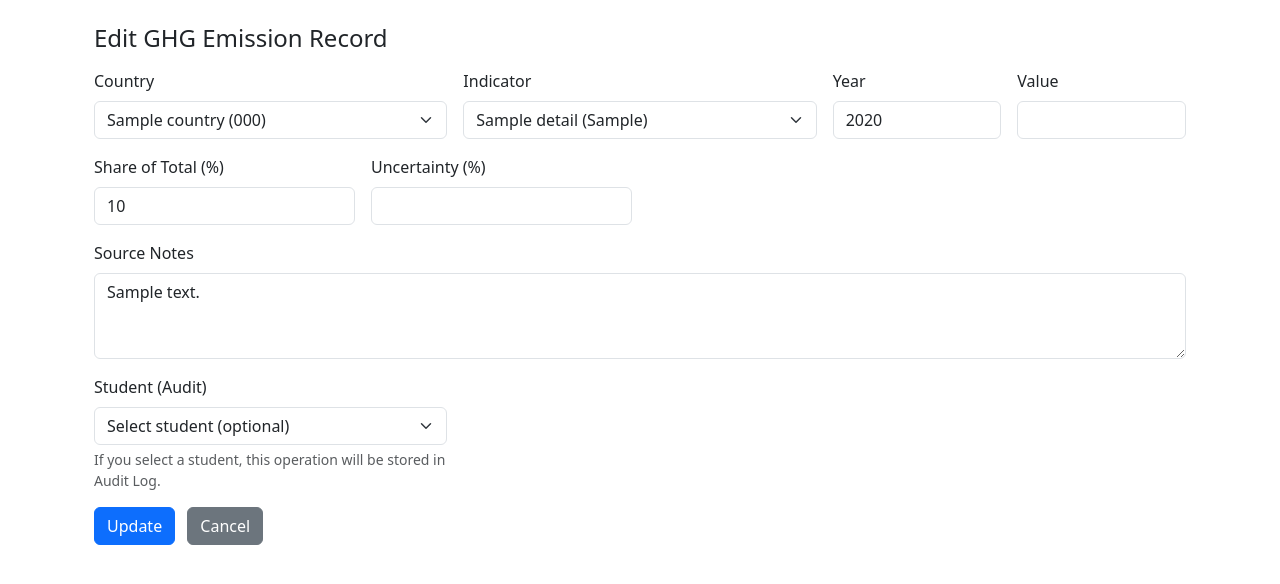
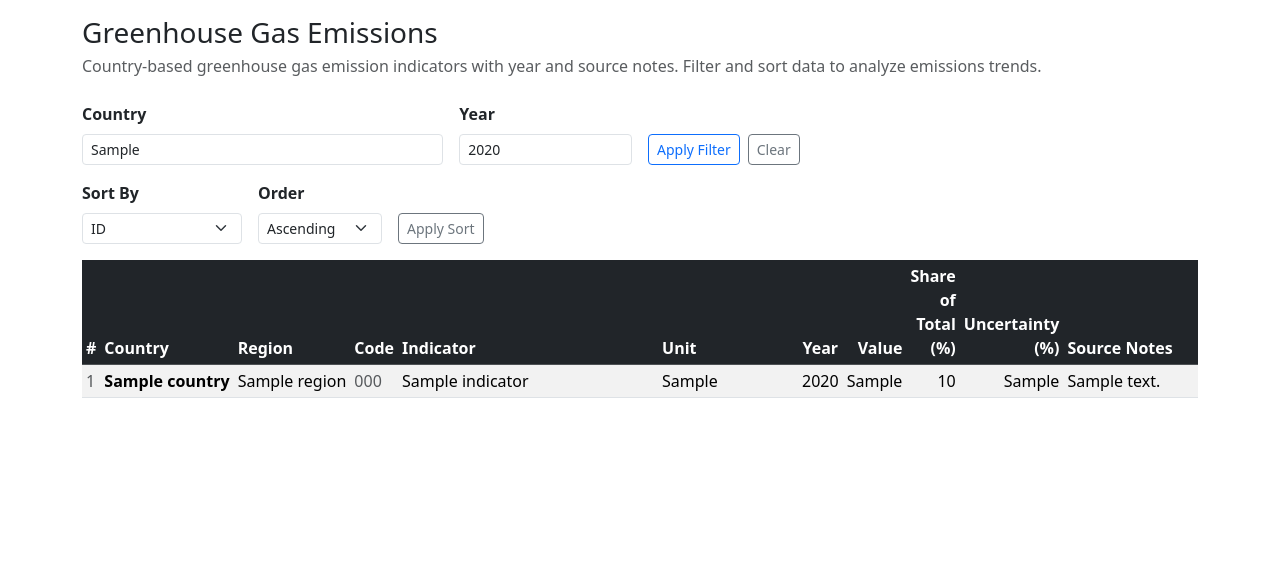
Before and after one commit to s4l1hs/Database-Management-System, a Flask app: template frontend/css/templates/ghg_form.html in a window 1280 px wide. Shown: the part 56-640 px from the top of the page. Run offline with Flask 3, Linux system fonts and the light colour scheme; tables that the repository leaves empty hold one stand-in row (values such as "Sample post"); the template is opened without the code that fills it: values that come from a table or form of the project are taken from there, most other values are stand-ins (such as "Sample title", 1, 10 or a date in 2020); parts of the project's set-up code (start-up, migrations or seed data) failed here and were passed over.

Commit message:
Update ghg_form.html

```diff
--- a/frontend/css/templates/ghg_form.html
+++ b/frontend/css/templates/ghg_form.html
@@ -1,165 +1,219 @@
 {% extends "base.html" %}
 
-{% block title %}GHG Emissions | {{ action }}{% endblock %}
+{% block title %}Greenhouse Gas Emissions{% endblock %}
 
 {% block content %}
-<div class="container mt-4">
-  <h1 class="h4 mb-3">
-    {{ "Add New GHG Emission Record" if action == "Add" else "Edit GHG Emission Record" }}
-  </h1>
+<div class="d-flex justify-content-between align-items-center mb-4">
+  <div>
+    <h1 class="h3 mb-1">Greenhouse Gas Emissions</h1>
+    <p class="text-muted mb-0">
+      Country-based greenhouse gas emission indicators with year and source notes. Filter and sort data to analyze emissions trends.
+    </p>
+  </div>
 
-  <form
-    method="post"
-    action="{% if action == 'Add' %}
-               {{ url_for('ghg.add_ghg') }}
-            {% else %}
-               {{ url_for('ghg.edit_ghg', id=record.row_id) }}
-            {% endif %}"
-    class="row g-3"
-  >
-    {# Country #}
-    <div class="col-md-4">
-      <label for="country_id" class="form-label">Country</label>
-      <select
-        id="country_id"
-        name="country_id"
-        class="form-select"
-        {% if action == 'Edit' %}disabled{% endif %}
-        required
-      >
-        <option value="" disabled
-          {% if action == 'Add' %}selected{% endif %}
-        >
-          Select country...
-        </option>
-        {% for c in countries %}
-          <option value="{{ c.country_id }}"
-            {% if action == 'Edit' and c.country_id == record.country_id %}selected{% endif %}
-          >
-            {{ c.country_name }} ({{ c.country_code }})
-          </option>
-        {% endfor %}
-      </select>
-      {% if action == 'Edit' %}
-        <div class="form-text">Country cannot be changed while editing.</div>
+  {% if session.get("team_no")|int == 1 %}
+    <a href="{{ url_for('ghg.add_ghg') }}" class="btn btn-primary">
+      <i class="fa-solid fa-plus"></i> Add New Record
+    </a>
   {% endif %}
 </div>
 
-    {# Indicator #}
+<!-- FILTER FORM -->
+<form method="get" class="row g-3 mb-3">
   <div class="col-md-4">
-      <label for="ghg_indicator_id" class="form-label">Indicator</label>
-      <select
-        id="ghg_indicator_id"
-        name="ghg_indicator_id"
-        class="form-select"
-        {% if action == 'Edit' %}disabled{% endif %}
-        required
-      >
-        <option value="" disabled
-          {% if action == 'Add' %}selected{% endif %}
-        >
-          Select indicator...
-        </option>
-        {% for ind in indicators %}
-          <option value="{{ ind.ghg_indicator_id }}"
-            {% if action == 'Edit' and ind.ghg_indicator_id == record.ghg_indicator_id %}selected{% endif %}
-          >
-            {{ ind.indicator_name }} ({{ ind.unit_symbol or '-' }})
-          </option>
-        {% endfor %}
-      </select>
-      {% if action == 'Edit' %}
-        <div class="form-text">Indicator cannot be changed while editing.</div>
-      {% endif %}
-    </div>
-
-    {# Year #}
-    <div class="col-md-2">
-      <label for="year" class="form-label">Year</label>
+    <label class="form-label fw-semibold">Country</label>
     <input
-        type="number"
-        class="form-control"
-        id="year"
-        name="year"
-        min="1900"
-        max="2100"
-        value="{{ record.year if record else '' }}"
-        required
+      type="text"
+      name="country"
+      class="form-control form-control-sm"
+      placeholder="e.g. Turkey"
+      value="{{ current_country or '' }}"
     />
   </div>
 
-    {# Indicator Value #}
   <div class="col-md-2">
-      <label for="indicator_value" class="form-label">Value</label>
+    <label class="form-label fw-semibold">Year</label>
     <input
       type="number"
-        class="form-control"
-        id="indicator_value"
-        name="indicator_value"
-        value="{{ record.indicator_value if record else '' }}"
-        required
+      name="year"
+      class="form-control form-control-sm"
+      placeholder="e.g. 2012"
+      value="{{ current_year or '' }}"
     />
   </div>
 
-    {# Share of Total % #}
-    <div class="col-md-3">
-      <label for="share_of_total_pct" class="form-label">Share of Total (%)</label>
-      <input
-        type="number"
-        class="form-control"
-        id="share_of_total_pct"
-        name="share_of_total_pct"
-        value="{{ record.share_of_total_pct if record else '' }}"
-      />
-    </div>
-
-    {# Uncertainty % #}
-    <div class="col-md-3">
-      <label for="uncertainty_pct" class="form-label">Uncertainty (%)</label>
-      <input
-        type="number"
-        class="form-control"
-        id="uncertainty_pct"
-        name="uncertainty_pct"
-        value="{{ record.uncertainty_pct if record else '' }}"
-      />
-    </div>
-
-    {# Source Notes #}
-    <div class="col-12">
-      <label for="source_notes" class="form-label">Source Notes</label>
-      <textarea
-        id="source_notes"
-        name="source_notes"
-        rows="3"
-        class="form-control"
-      >{{ record.source_notes if record else '' }}</textarea>
-    </div>
-
-    {# Student (Audit) #}
-    <div class="col-md-4">
-      <label for="student_id" class="form-label">Student (Audit)</label>
-      <select id="student_id" name="student_id" class="form-select">
-        <option value="">Select student (optional)</option>
-        {% for s in students %}
-          <option value="{{ s.student_id }}">
-            {{ s.student_number }} - {{ s.full_name }}
-          </option>
-        {% endfor %}
-      </select>
-      <div class="form-text">
-        If you select a student, this operation will be stored in Audit Log.
-      </div>
-    </div>
-
-    <div class="col-12 mt-3">
-      <button type="submit" class="btn btn-primary">
-        {{ "Create" if action == "Add" else "Update" }}
+  <div class="col-md-3 d-flex align-items-end gap-2">
+    <button type="submit" class="btn btn-sm btn-outline-primary">
+      Apply Filter
     </button>
-      <a href="{{ url_for('ghg.list_ghg') }}" class="btn btn-secondary ms-2">
-        Cancel
+    <a href="{{ url_for('ghg.list_ghg') }}" class="btn btn-sm btn-outline-secondary">
+      Clear
     </a>
   </div>
 </form>
+
+<!-- SORT PANEL (client-side) -->
+<form id="sortForm" class="d-flex flex-wrap gap-3 mb-3">
+  <div>
+    <label class="form-label fw-semibold">Sort By</label>
+    <select id="sortColumn" class="form-select form-select-sm">
+      <option value="0">ID</option>
+      <option value="1">Country</option>
+      <option value="2">Region</option>
+      <option value="3">Code</option>
+      <option value="4">Indicator</option>
+      <option value="5">Unit</option>
+      <option value="6">Year</option>
+      <option value="7">Value</option>
+      <option value="8">Share of Total (%)</option>
+      <option value="9">Uncertainty (%)</option>
+      <option value="10">Source Notes</option>
+    </select>
+  </div>
+
+  <div>
+    <label class="form-label fw-semibold">Order</label>
+    <select id="sortOrder" class="form-select form-select-sm">
+      <option value="asc">Ascending</option>
+      <option value="desc">Descending</option>
+    </select>
+  </div>
+
+  <div class="align-self-end">
+    <button type="button" class="btn btn-outline-secondary btn-sm" onclick="applySort()">
+      Apply Sort
+    </button>
+  </div>
+</form>
+
+<div class="table-responsive">
+  <table class="table table-sm table-striped table-hover align-middle">
+    <thead class="table-dark">
+      <tr>
+        <th style="width: 60px;">#</th>
+        <th style="width: 140px;">Country</th>
+        <th style="width: 120px;">Region</th>
+        <th style="width: 80px;">Code</th>
+        <th style="min-width: 260px;">Indicator</th>
+        <th style="min-width: 140px;">Unit</th>
+        <th class="text-center" style="width: 80px;">Year</th>
+        <th class="text-end" style="width: 110px;">Value</th>
+        <th class="text-end" style="width: 120px;">Share of Total (%)</th>
+        <th class="text-end" style="width: 120px;">Uncertainty (%)</th>
+        <th style="min-width: 180px;">Source Notes</th>
+        {% if session.get("team_no")|int == 1 %}
+          <th style="width: 130px;">Actions</th>
+        {% endif %}
+      </tr>
+    </thead>
+
+    <tbody>
+      {% for ghg, country, indicator in rows %}
+        <tr>
+          <td class="text-muted">{{ ghg.row_id }}</td>
+
+          <td class="fw-semibold text-truncate" style="max-width: 140px;" title="{{ country.country_name }}">
+            {{ country.country_name }}
+          </td>
+
+          <td class="text-truncate" style="max-width: 120px;" title="{{ country.region or '-' }}">
+            {{ country.region or '-' }}
+          </td>
+
+          <td class="text-uppercase text-muted">{{ country.country_code }}</td>
+
+          <td class="text-truncate" style="max-width: 260px;" title="{{ indicator.indicator_name }}">
+            {{ indicator.indicator_name }}
+          </td>
+
+          <td class="text-truncate" style="max-width: 140px;" title="{{ indicator.unit_symbol or '-' }}">
+            {{ indicator.unit_symbol or '-' }}
+          </td>
+
+          <td class="text-center">{{ ghg.year }}</td>
+
+          <td class="text-end">
+            {% if ghg.indicator_value is not none %}
+              {{ ghg.indicator_value }}
+            {% else %}
+              <span class="text-muted">n/a</span>
+            {% endif %}
+          </td>
+
+          <td class="text-end">
+            {% if ghg.share_of_total_pct is not none %}
+              {{ ghg.share_of_total_pct }}
+            {% else %}
+              <span class="text-muted">n/a</span>
+            {% endif %}
+          </td>
+
+          <td class="text-end">
+            {% if ghg.uncertainty_pct is not none %}
+              {{ ghg.uncertainty_pct }}
+            {% else %}
+              <span class="text-muted">n/a</span>
+            {% endif %}
+          </td>
+
+          <td class="text-truncate" style="max-width: 180px;" title="{{ ghg.source_notes or '' }}">
+            {{ ghg.source_notes or '' }}
+          </td>
+
+          {% if session.get("team_no")|int == 1 %}
+            <td>
+              <div class="d-flex gap-1">
+                <a
+                  href="{{ url_for('ghg.edit_ghg', id=ghg.row_id) }}"
+                  class="btn btn-sm btn-outline-secondary"
+                >
+                  Edit
+                </a>
+                <form
+                  action="{{ url_for('ghg.delete_ghg', id=ghg.row_id) }}"
+                  method="post"
+                  onsubmit="return confirm('Delete this record?');"
+                >
+                  <button type="submit" class="btn btn-sm btn-outline-danger">
+                    Delete
+                  </button>
+                </form>
+              </div>
+            </td>
+          {% endif %}
+        </tr>
+      {% endfor %}
+    </tbody>
+  </table>
 </div>
 {% endblock %}
+
+{% block extra_js %}
+<script>
+function applySort() {
+  const colIndex = parseInt(document.getElementById("sortColumn").value);
+  const order = document.getElementById("sortOrder").value;
+
+  const tbody = document.querySelector("table tbody");
+  const rows = Array.from(tbody.querySelectorAll("tr"));
+
+  const sorted = rows.sort((a, b) => {
+    let A = a.children[colIndex].innerText.trim();
+    let B = b.children[colIndex].innerText.trim();
+
+    const numA = parseFloat(A);
+    const numB = parseFloat(B);
+    const isNumeric = !isNaN(numA) && !isNaN(numB);
+
+    if (isNumeric) {
+      return order === "asc" ? numA - numB : numB - numA;
+    } else {
+      return order === "asc" ? A.localeCompare(B) : B.localeCompare(A);
+    }
+  });
+
+  tbody.innerHTML = "";
+  sorted.forEach(row => tbody.appendChild(row));
+}
+</script>
+{% endblock %}
```
Lines whose indentation alone changed are shown as unchanged.
